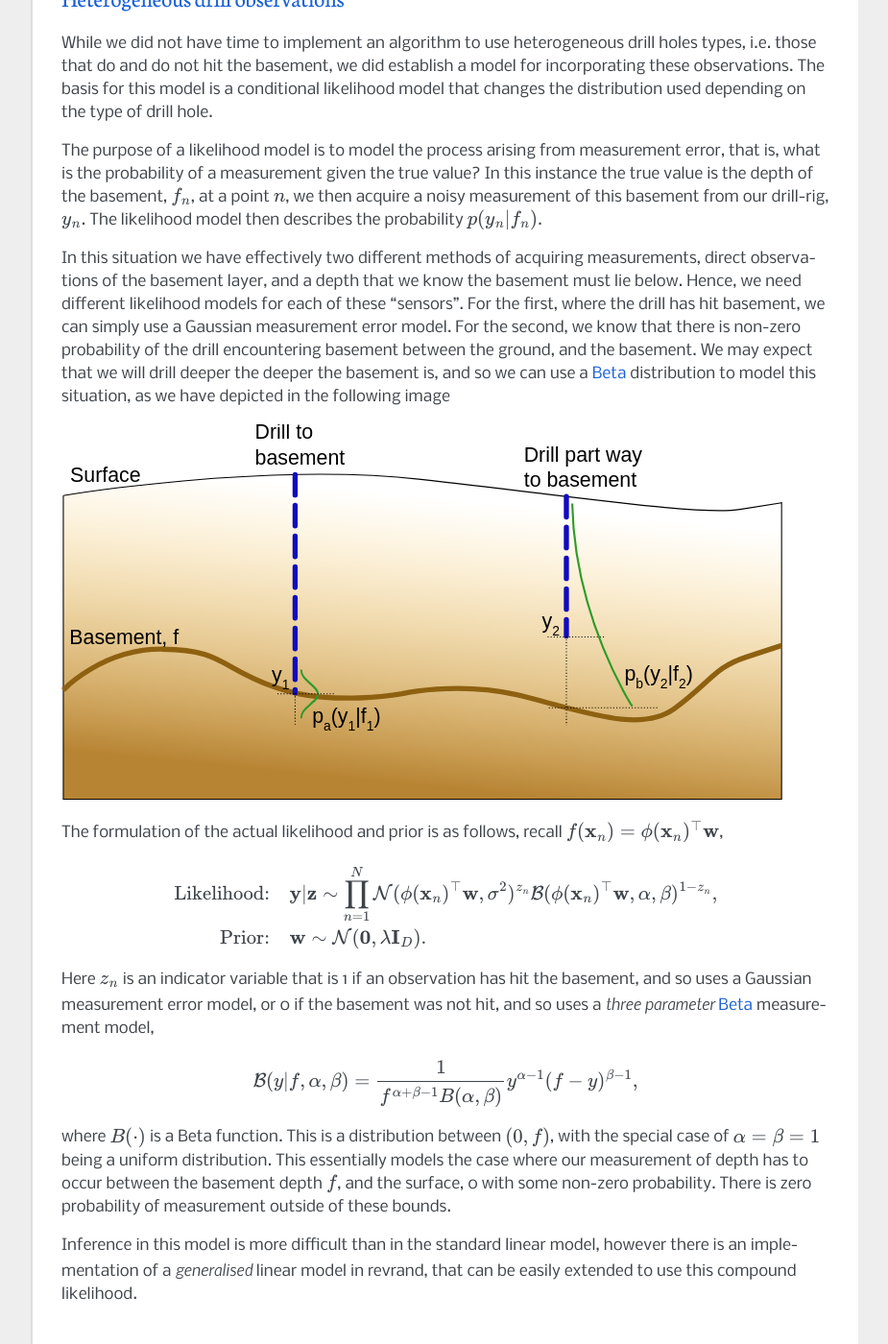
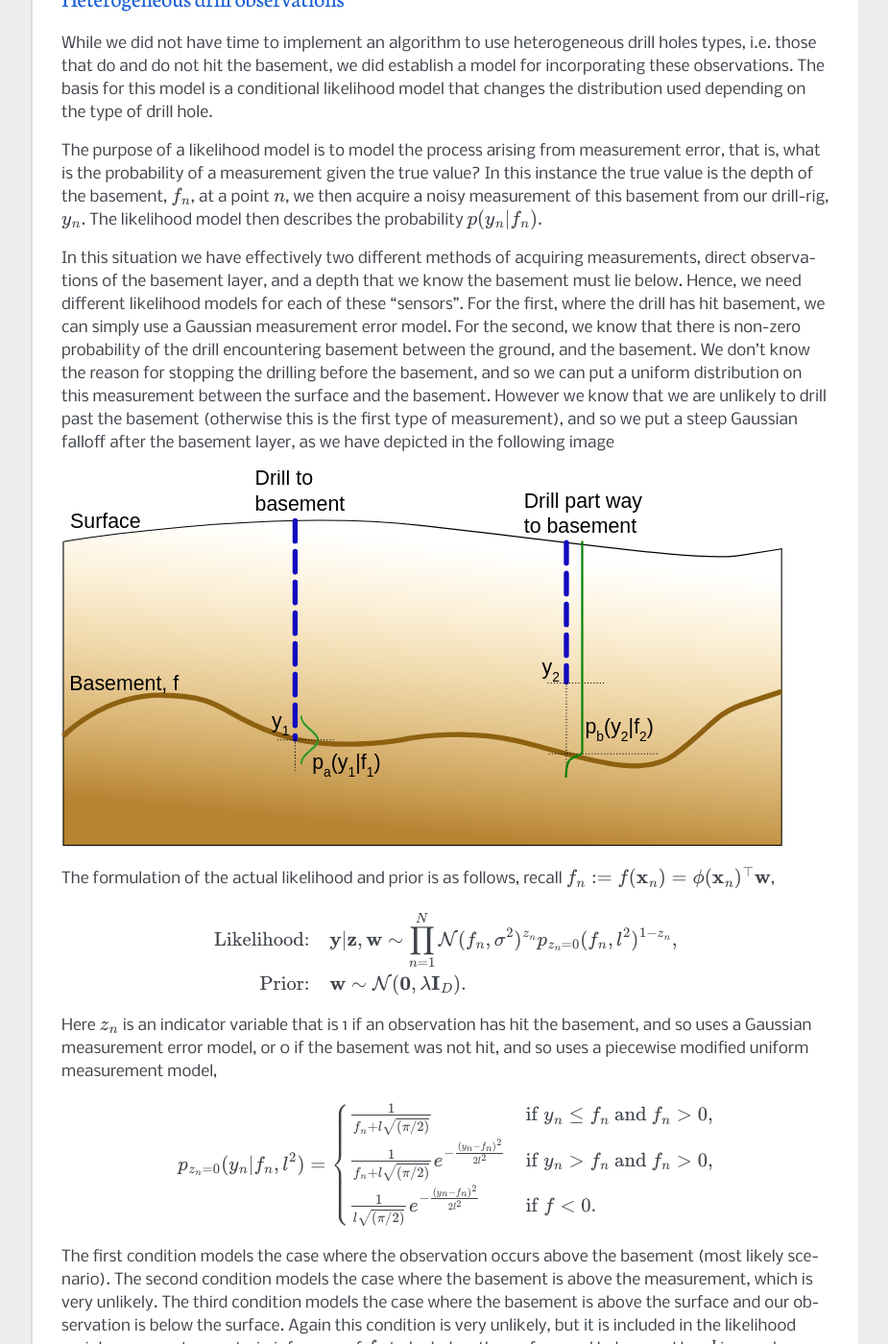
Before and after one commit to GeoscienceAustralia/uncover-ml, a Sphinx documentation site: the page built from docs/projectreport.rst, in a window 1280 px wide and 1400 px high, scrolled down 1406 px. Shown: the whole window at 96% size, without its empty margins (198-1123 px from the left). Built offline with Sphinx 7.4.7, drawn with Linux system fonts in a browser that asks for light colours; pages that are not in the unit, such as notebooks, are missing from menus; some of the changed text lies outside the part shown.

Commit message:
update doco to explain likelihood

```diff
--- a/docs/index.rst
+++ b/docs/index.rst
@@ -21,7 +21,6 @@ Contents:
    projectreport
 
    geoio
-   parallel
    patch
    stats
    models
--- a/docs/parallel.rst
+++ /dev/null
@@ -1,5 +0,0 @@
-Parallel Worker Module
-======================
-
-.. automodule:: uncoverml.parallel
-   :members:
--- a/docs/projectreport.rst
+++ b/docs/projectreport.rst
@@ -102,41 +102,54 @@ know the basement must lie below. Hence, we need different likelihood models
 for each of these "sensors". For the first, where the drill has hit basement,
 we can simply use a Gaussian measurement error model. For the second, we know
 that there is non-zero probability of the drill encountering basement between
-the ground, and the basement. We may expect that we will drill deeper the
-deeper the basement is, and so we can use a Beta_ distribution to model this
-situation, as we have depicted in the following image
+the ground, and the basement. We don't know the reason for stopping the
+drilling before the basement, and so we can put a uniform distribution on this
+measurement between the surface and the basement. However we know that we are
+unlikely to drill past the basement (otherwise this is the first type of
+measurement), and so we put a steep Gaussian falloff after the basement layer,
+as we have depicted in the following image
 
 .. image:: comp_likelihood.svg
 
 The formulation of the actual likelihood and prior is as follows, recall
-:math:`f(\mathbf{x}_n) = \phi(\mathbf{x}_n)^\top \mathbf{w}`,
+:math:`f_n := f(\mathbf{x}_n) = \phi(\mathbf{x}_n)^\top \mathbf{w}`,
 
 .. math::
 
     \text{Likelihood:}& \quad
-    \mathbf{y} | \mathbf{z} \sim \prod^N_{n=1}
-            \mathcal{N}(\phi(\mathbf{x}_n)^\top \mathbf{w}, \sigma^2)^{z_n}
-            \mathcal{B}(\phi(\mathbf{x}_n)^\top \mathbf{w}, \alpha, \beta)
-            ^{1 - z_n},
+    \mathbf{y} | \mathbf{z}, \mathbf{w} \sim \prod^N_{n=1}
+            \mathcal{N}(f_n, \sigma^2)^{z_n}
+            p_{z_n=0}(f_n, l^2)^{1 - z_n},
 
     \text{Prior:}& \quad
     \mathbf{w} \sim \mathcal{N}(\mathbf{0}, \lambda \mathbf{I}_D).
 
 Here :math:`z_n` is an indicator variable that is 1 if an observation has hit
 the basement, and so uses a Gaussian measurement error model, or 0 if the
-basement was not hit, and so uses a *three parameter* Beta_ measurement model,
+basement was not hit, and so uses a piecewise modified uniform measurement
+model,
 
 .. math::
 
-    \mathcal{B}(y | f, \alpha, \beta) = \frac{1}{f^{\alpha + \beta - 1}
-        B(\alpha, \beta)} y^{\alpha - 1} (f - y)^{\beta - 1},
+    p_{z_n=0}(y_n | f_n, l^2) =
+    \begin{cases}
+    \frac{1}{f_n + l \sqrt{(\pi/2)}}
+        & \text{if}~y_n \leq f_n~\text{and}~f_n > 0, \\
+    \frac{1}{f_n + l \sqrt{(\pi/2)}} e^{-\frac{(y_n - f_n)^2}{2 l^2}}
+        & \text{if}~y_n > f_n~\text{and}~f_n > 0, \\
+    \frac{1}{l \sqrt{(\pi/2)}} e^{-\frac{(y_n - f_n)^2}{2 l^2}}
+        & \text{if}~f < 0.
+    \end{cases}
 
-where :math:`B(\cdot)` is a Beta function. This is a distribution between
-:math:`(0, f)`, with the special case of :math:`\alpha = \beta = 1` being a
-uniform distribution. This essentially models the case where our measurement of
-depth has to occur between the basement depth :math:`f`, and the surface, 0
-with some non-zero probability. There is zero probability of measurement
-outside of these bounds.
+The first condition models the case where the observation occurs above the
+basement (most likely scenario). The second condition models the case where the
+basement is above the measurement, which is very unlikely. The third condition
+models the case where the basement is above the surface and our observation is
+below the surface. Again this condition is very unlikely, but it is included in
+the likelihood mainly as a way to constrain inference of :math:`f_n` to be
+below the surface and below :math:`y_n`. Here :math:`l` is a scale parameter
+which is set a-priori to penalise the model for placing the basement above
+observations that do not impact the basement.
 
 Inference in this model is more difficult than in the standard linear model,
 however there is an implementation of a *generalised* linear model in revrand,
@@ -147,7 +160,6 @@ References
 ----------
 
 .. _revrand: http://github.com/NICTA/revrand
-.. _Beta: https://en.wikipedia.org/wiki/Beta_distribution#Four_parameters_2
 
 .. [1] Yang, Z., Smola, A. J., Song, L., & Wilson, A. G. "A la Carte --
    Learning Fast Kernels". Proceedings of the Eighteenth International
--- a/setup.py
+++ b/setup.py
@@ -54,7 +54,6 @@ setup(
             'learningpipeline = uncoverml.scripts.learningpipeline:main',
             'predictionpipeline = uncoverml.scripts.predictionpipeline:main',
             'maketargets = uncoverml.scripts.maketargets:main',
-            'cvindexer = uncoverml.scripts.cvindexer:main',
             'extractfeats = uncoverml.scripts.extractfeats:main',
             'composefeats = uncoverml.scripts.composefeats:main',
             'learnmodel = uncoverml.scripts.learnmodel:main',
@@ -72,7 +71,7 @@ setup(
         'pyshp == 1.2.3',
         'click_log == 0.1.4',
         'click == 6.6',
-        'revrand == 0.4.1',
+        'revrand >= 0.4.2',
         'scikit-learn == 0.17.1',
         'mpi4py == 2.0.0',
         'scipy >= 0.15.1',
```
Also changed, not shown: docs/comp_likelihood.svg, 1 other file.
